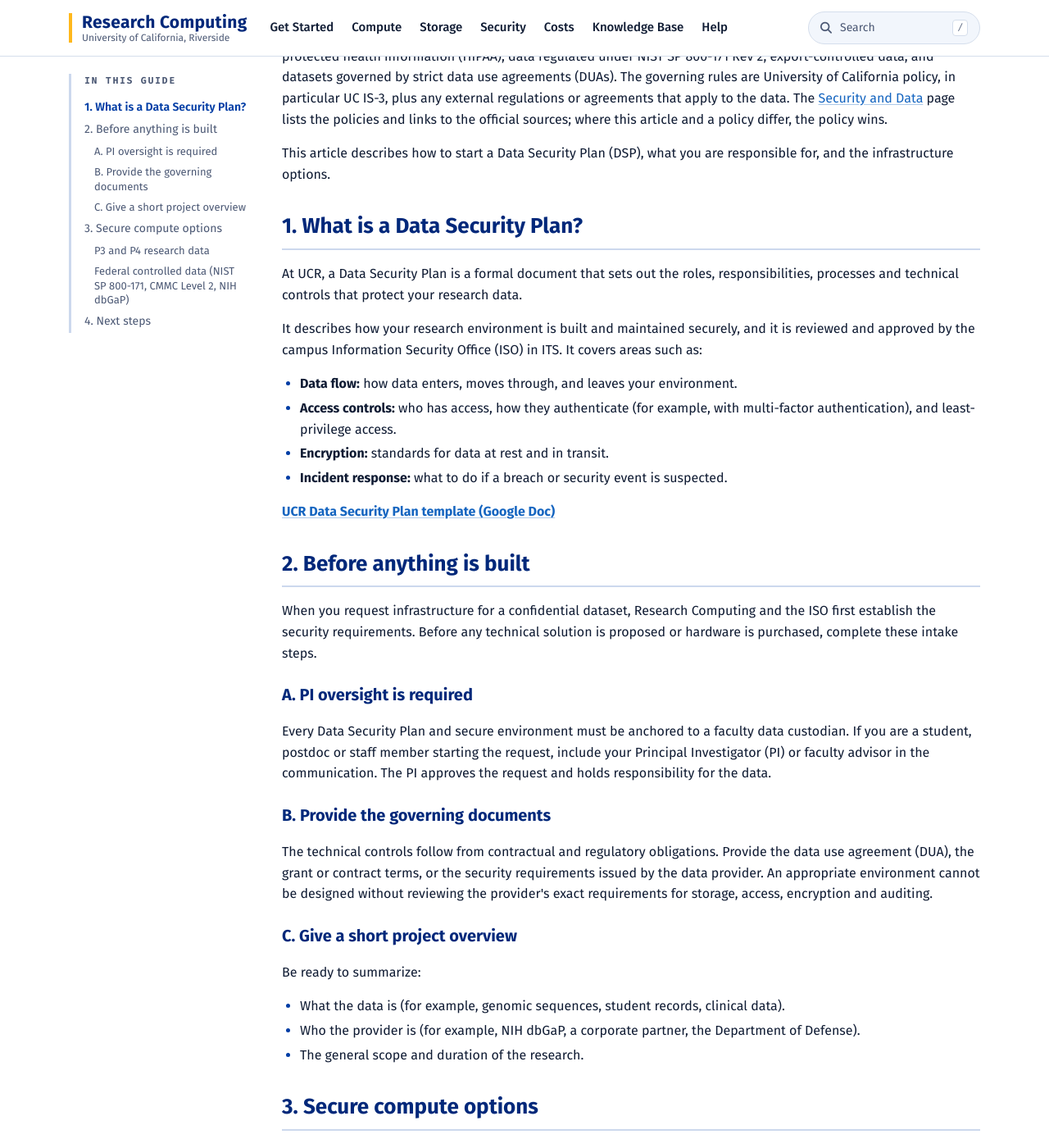
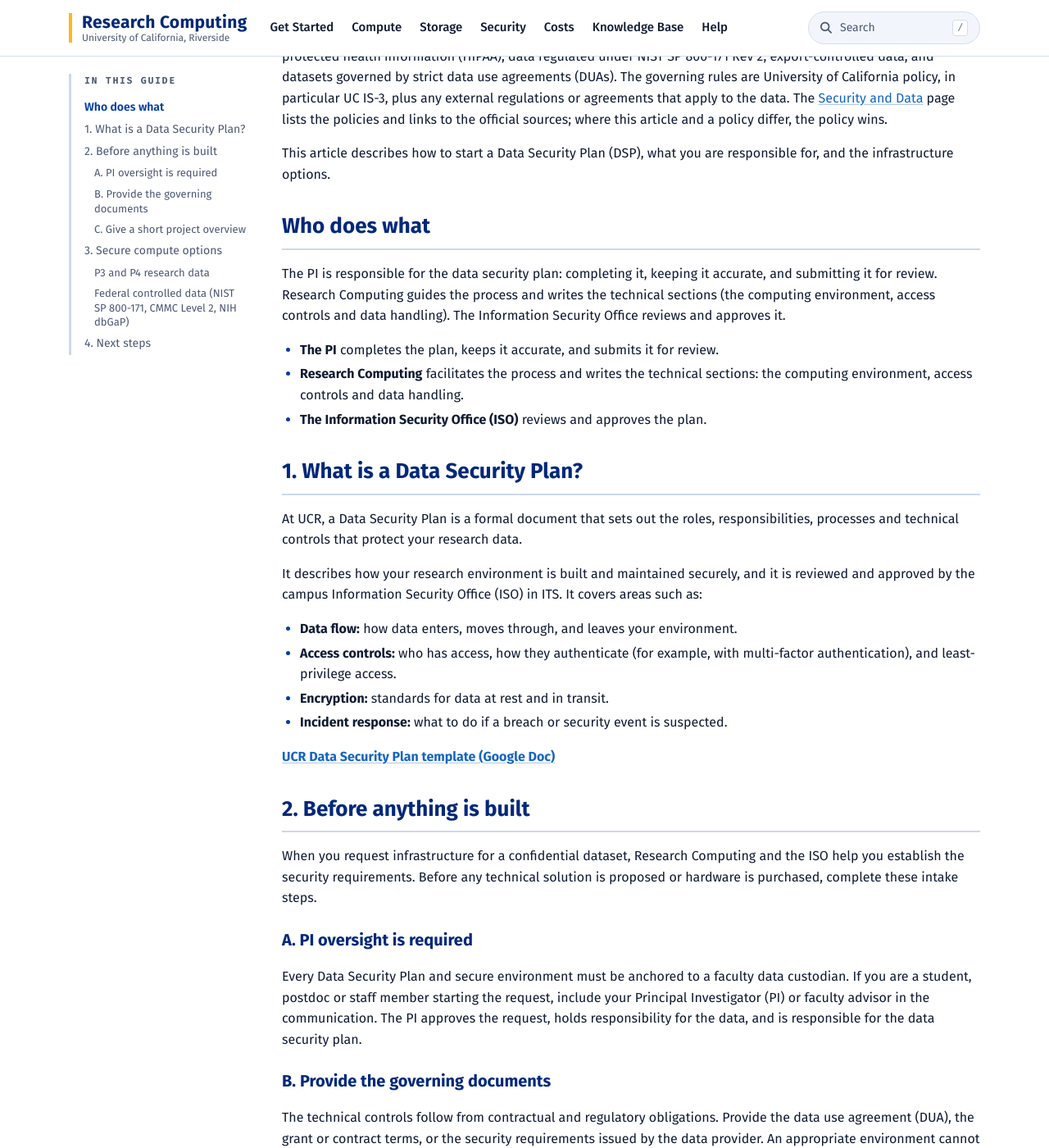
Before and after one commit to UCR-Research-Computing/rc-dev, a Jekyll site: the page built from _kb/ucr-data-security-plans.md, in a window 1280 px wide and 1400 px high, scrolled down 312 px. Shown: the whole window at 82% size. Built offline with Jekyll 4.4.1, drawn with Linux system fonts in a browser that asks for light colours; some web fonts are replaced; some of the changed text lies outside the part shown.

Commit message:
DSP wording: PI owns and submits the plan; RC writes technical sections; ISO approves (KB014, KB015, DSP KB, enclave service, security, help) (#35)

```diff
--- a/_kb/ucr-data-security-plans.md
+++ b/_kb/ucr-data-security-plans.md
@@ -4,8 +4,9 @@ topic: Security
 owner: Research Computing
 redirect_from:
   - /Knowledge_Base/UCR_Data_Security_Plans.html
-reviewed: 2026-10-22
+reviewed: 2026-10-29
 review_notes:
+  - "Chuck 2026-10-29: added a Who does what section. The PI is responsible for completing, maintaining and submitting the DSP; RC writes the technical sections and facilitates; ISO reviews and approves. Same wording applied to KB014, KB015, the enclave service page, the security page and the help page."
   - "2026-10-22: P3/P4 section now says the ISO approves the environment in the DSP before data is stored, adds export-control review, and notes classified data is not supported."
   - "Chuck 2026-10-04: DSP template current; CHASS server room option removed (no longer offered)."
   - "Reworded the secure enclave section to match KB014 and the enclave service page (designed to support NIST SP 800-171 / CMMC Level 2 work, after review, an approved DSP and training; ITS covers the shared infrastructure, project usage and admin fees are recharged)."
@@ -16,6 +17,14 @@ review_notes:
 Research with highly sensitive data needs formal planning and approval before it starts. This includes P3 or P4 data, protected health information (HIPAA), data regulated under NIST SP 800-171 Rev 2, export-controlled data, and datasets governed by strict data use agreements (DUAs). The governing rules are University of California policy, in particular UC IS-3, plus any external regulations or agreements that apply to the data. The [Security and Data](../../security/) page lists the policies and links to the official sources; where this article and a policy differ, the policy wins.
 
 This article describes how to start a Data Security Plan (DSP), what you are responsible for, and the infrastructure options.
+
+## Who does what
+
+The PI is responsible for the data security plan: completing it, keeping it accurate, and submitting it for review. Research Computing guides the process and writes the technical sections (the computing environment, access controls and data handling). The Information Security Office reviews and approves it.
+
+*   **The PI** completes the plan, keeps it accurate, and submits it for review.
+*   **Research Computing** facilitates the process and writes the technical sections: the computing environment, access controls and data handling.
+*   **The Information Security Office (ISO)** reviews and approves the plan.
 
 ## 1. What is a Data Security Plan?
 
@@ -32,11 +41,11 @@ It describes how your research environment is built and maintained securely, and
 
 ## 2. Before anything is built
 
-When you request infrastructure for a confidential dataset, Research Computing and the ISO first establish the security requirements. Before any technical solution is proposed or hardware is purchased, complete these intake steps.
+When you request infrastructure for a confidential dataset, Research Computing and the ISO help you establish the security requirements. Before any technical solution is proposed or hardware is purchased, complete these intake steps.
 
 ### A. PI oversight is required
 
-Every Data Security Plan and secure environment must be anchored to a faculty data custodian. If you are a student, postdoc or staff member starting the request, include your Principal Investigator (PI) or faculty advisor in the communication. The PI approves the request and holds responsibility for the data.
+Every Data Security Plan and secure environment must be anchored to a faculty data custodian. If you are a student, postdoc or staff member starting the request, include your Principal Investigator (PI) or faculty advisor in the communication. The PI approves the request, holds responsibility for the data, and is responsible for the data security plan.
 
 ### B. Provide the governing documents
 
```
Also changed, not shown: _kb/kb014-secure-enclave-guide.md (+1 -1 lines), _kb/kb015-secure-enclave-onboarding-checklist.md (+3 -2 lines), _services/secure-enclave.md (+1 -1 lines), help.md (+1 -1 lines), security.md (+1 -1 lines).
